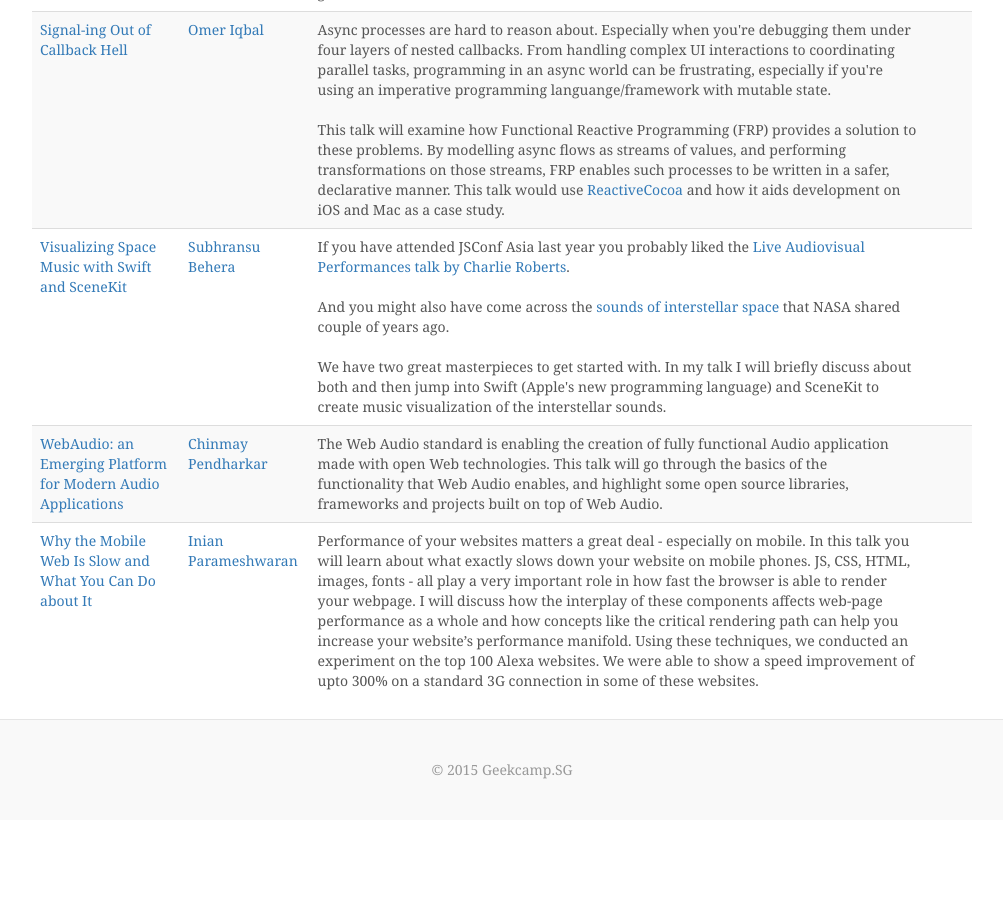
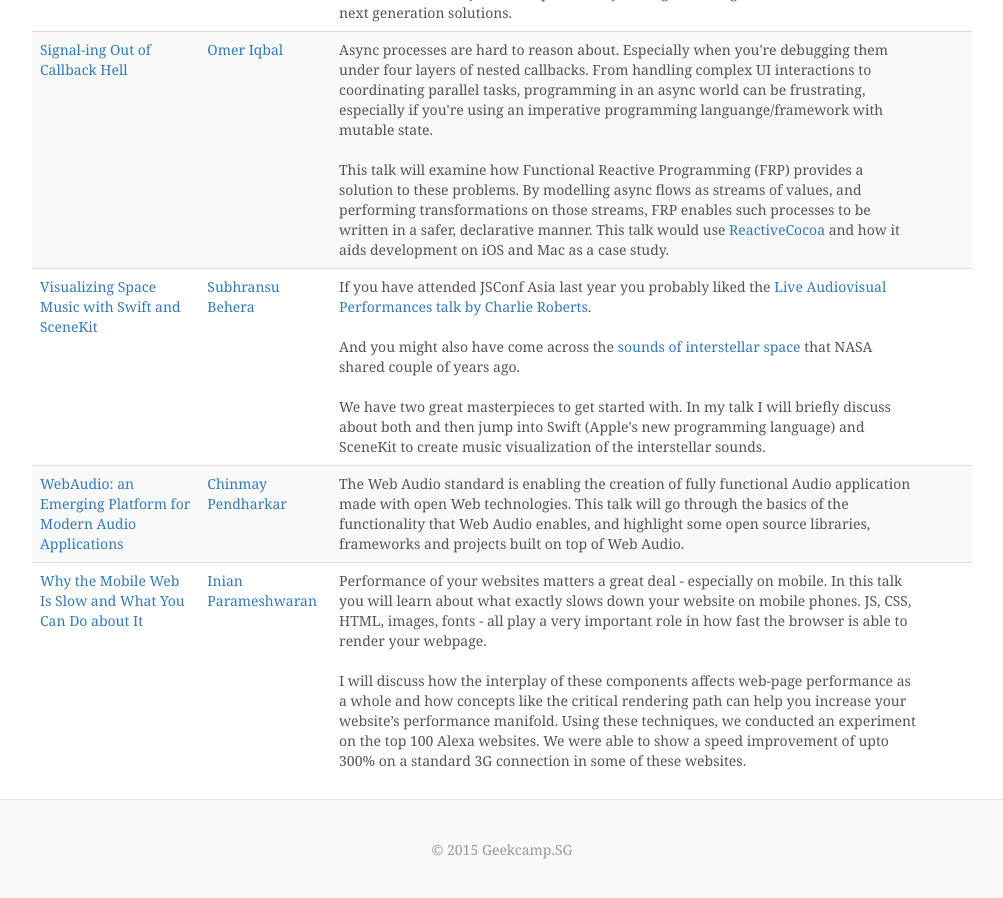
Before and after one commit to geekcampsg/website-2016, a Jekyll site: the page built from talks.html, in a window 1280 px wide and 900 px high, scrolled down 1856 px. Shown: the whole window, without its empty margins (138-1141 px from the left). Built offline with Jekyll 4.4.1, drawn with Linux system fonts in a browser that asks for light colours; nearby versions of some CDN libraries; comment, search, counter and statistics services are not loaded; before the commit the page ends 2676 px from its top, so only the background shows below that.

Commit message:
Automatically transform newlines to <br> tags.

```diff
--- a/_layouts/talk.html
+++ b/_layouts/talk.html
@@ -20,7 +20,7 @@
   </div>
   <h2>{{ page.talk.title }}</h2>
   <h3>By <a href="{{ page.speaker.link }}">{{ page.speaker.name }}</a></h3>
-  <blockquote>{{ page.talk.description }}</blockquote>
+  <blockquote>{{ page.talk.description | newline_to_br }}</blockquote>
   <h3>Vote</h3>
   <p>
     Vote for this talk by clicking the Facebook 'like' button below.
--- a/talks.html
+++ b/talks.html
@@ -42,7 +42,7 @@
             {{ talk.speaker.name }}
           </a>
         </td>
-        <td>{{ talk.talk.description }}</td>
+        <td>{{ talk.talk.description | newline_to_br }}</td>
         <td>
           <div class="fb-like" data-href="{{ talk.slug | datapage_url: 'talks' }}" data-layout="button_count" data-action="like" data-show-faces="false" data-share="false"></div>
         </td>
```
Also changed, not shown: _data/talks.yml (+37 -21 lines).
